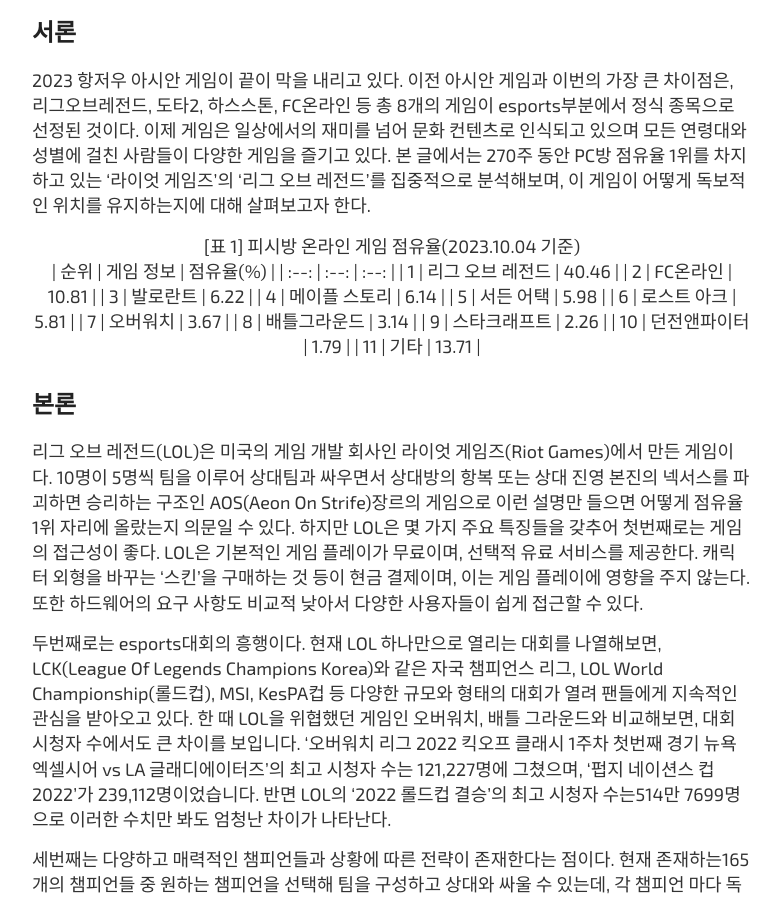
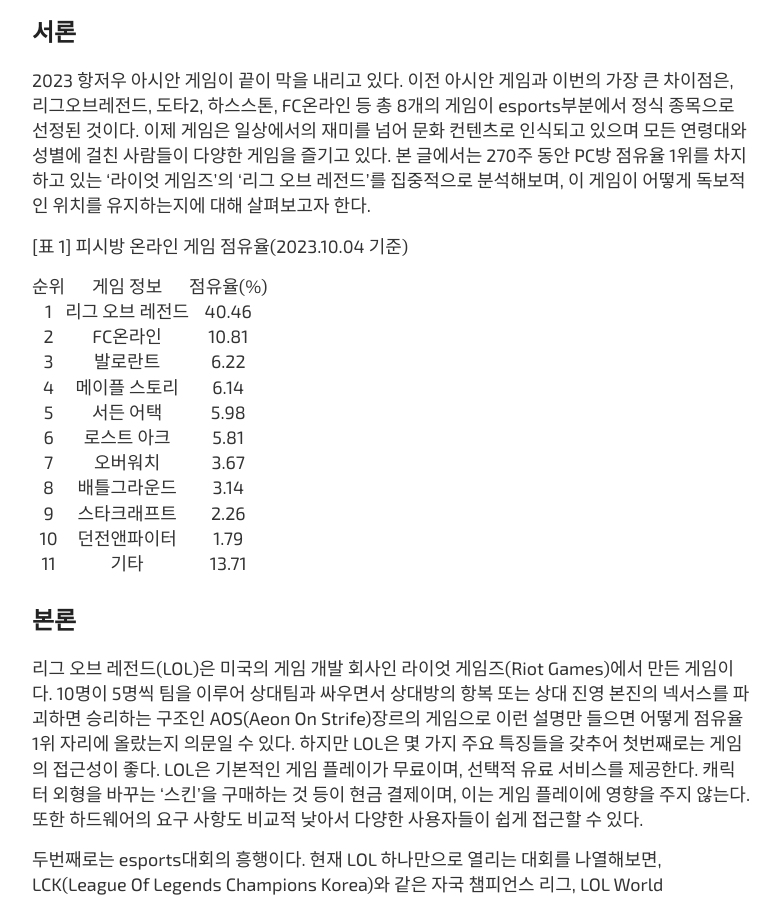
Before and after one commit to Bae-JunSeok/Bae-JunSeok.github.io, a Jekyll site: the page built from _posts/2023-10-06-homework.md, in a window 1280 px wide and 900 px high, scrolled down 430 px. Shown: the whole window, without its empty margins (248-1028 px from the left). Built offline with Jekyll 4.4.1, drawn with Linux system fonts in a browser that asks for light colours; some web fonts are replaced.

Commit message:
feat:표 원위치

```diff
--- a/_posts/2023-10-06-homework.md
+++ b/_posts/2023-10-06-homework.md
@@ -11,9 +11,9 @@
 ## 서론
  2023 항저우 아시안 게임이 끝이 막을 내리고 있다. 이전 아시안 게임과 이번의 가장 큰 차이점은, 리그오브레전드, 도타2, 하스스톤, FC온라인 등 총 8개의 게임이 esports부분에서 정식 종목으로 선정된 것이다. 이제 게임은 일상에서의 재미를 넘어 문화 컨텐츠로 인식되고 있으며 모든 연령대와 성별에 걸친 사람들이 다양한 게임을 즐기고 있다. 본 글에서는 270주 동안 PC방 점유율 1위를 차지하고 있는 ‘라이엇 게임즈’의 ‘리그 오브 레전드’를 집중적으로 분석해보며, 이 게임이 어떻게 독보적인 위치를 유지하는지에 대해 살펴보고자 한다.
 
- <center>[표 1] 피시방 온라인 게임 점유율(2023.10.04 기준)</center>
+[표 1] 피시방 온라인 게임 점유율(2023.10.04 기준)
 
-<center>| 순위	 | 게임 정보	 | 점유율(%)	 |
+| 순위	 | 게임 정보	 | 점유율(%)	 |
 | :--: | :--: | :--: |
 | 1	 | 리그 오브 레전드	 | 40.46	 |
 | 2	 | FC온라인	 | 10.81	 |
@@ -25,7 +25,7 @@
 | 8	 | 배틀그라운드	 | 3.14	 |
 | 9	 | 스타크래프트	 | 2.26	 |
 | 10	 | 던전앤파이터	 | 1.79	 |
-| 11	 | 기타	 | 13.71	 |</center>
+| 11	 | 기타	 | 13.71	 |
 
 
 
```
